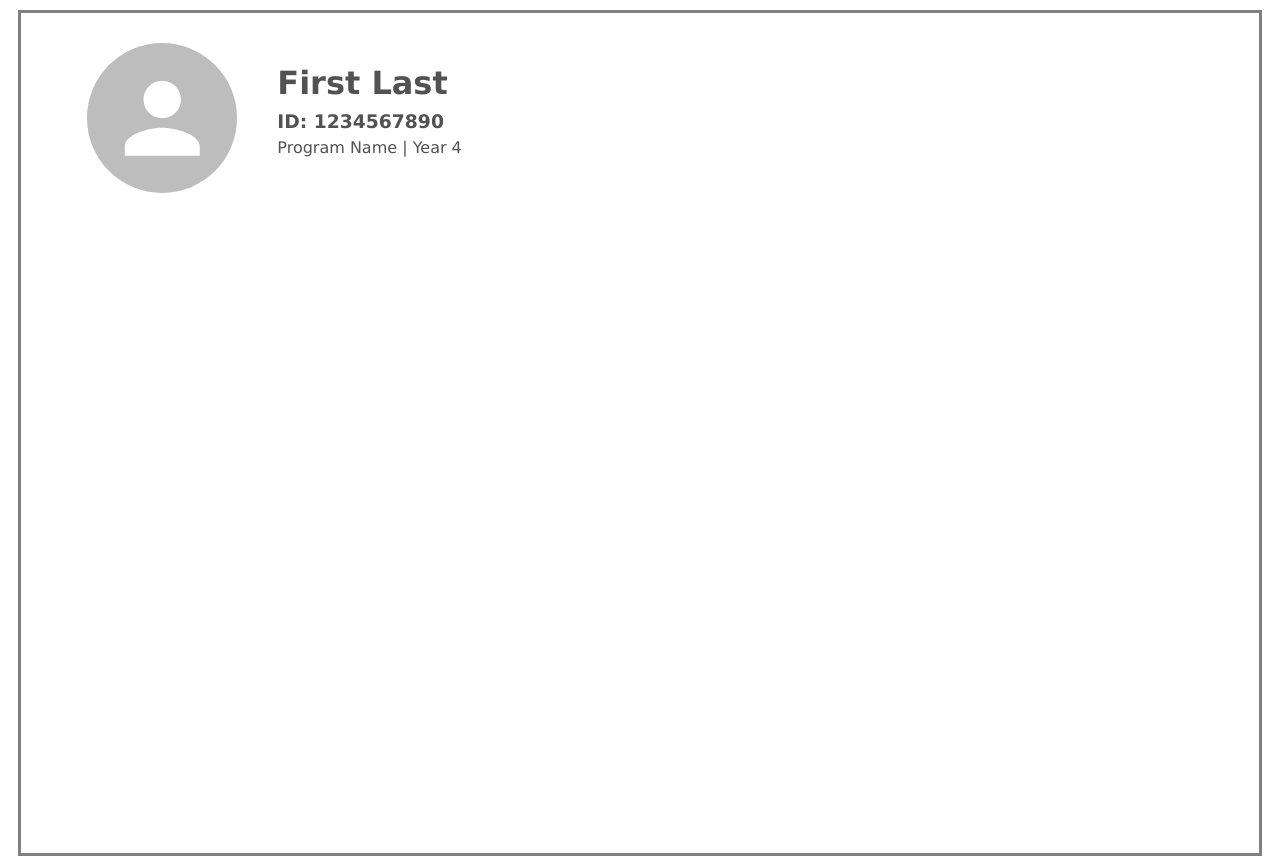
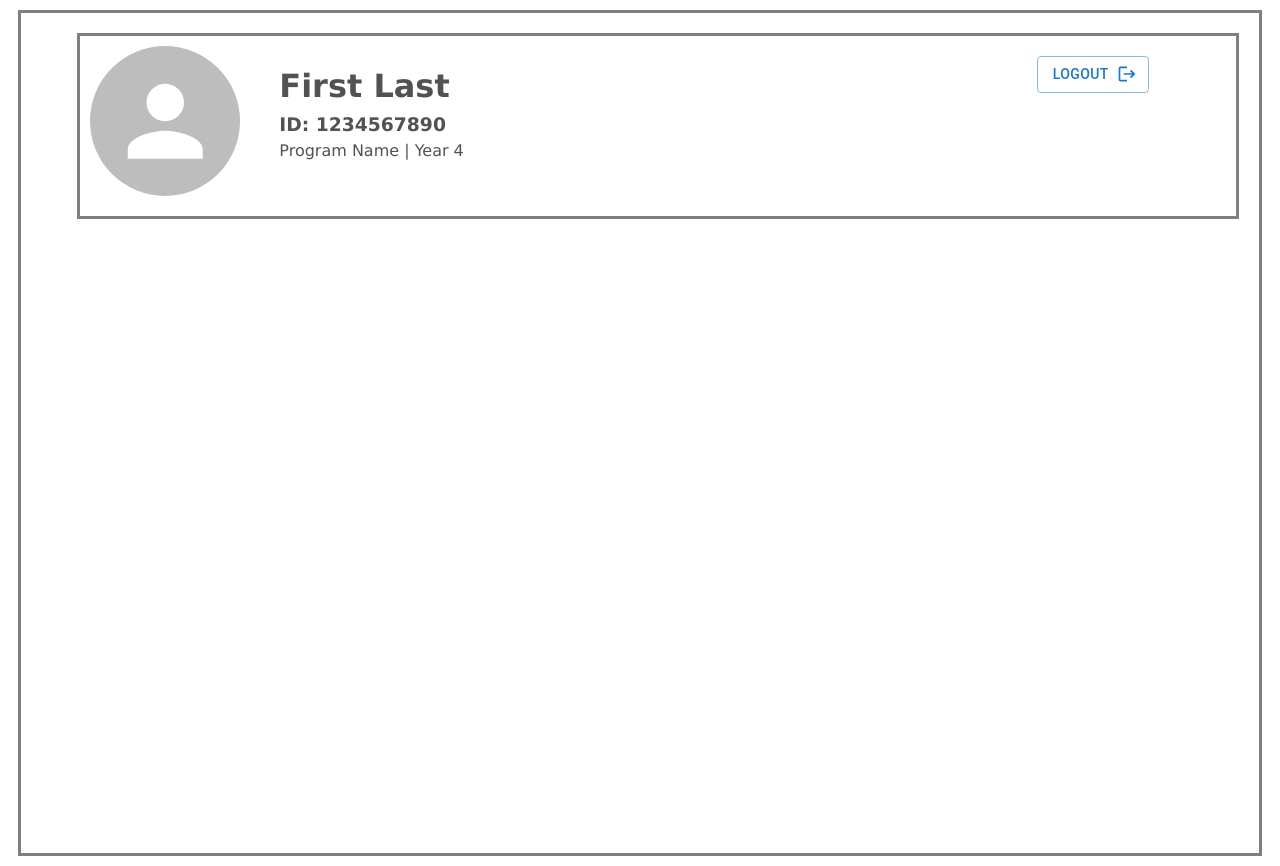
Before and after one commit to tnguyen10/ClassHub, a React (Create React App) app in the folder classhub/: page / in a window 1280 px wide. Built offline with nearby package versions, Linux system fonts and the light colour scheme.

Commit message:
feat: add signout button

```diff
--- a/classhub/package.json
+++ b/classhub/package.json
@@ -5,6 +5,7 @@
   "dependencies": {
     "@emotion/react": "^11.4.1",
     "@emotion/styled": "^11.3.0",
+    "@mui/icons-material": "^5.0.1",
     "@mui/material": "^5.0.1",
     "@testing-library/jest-dom": "^5.14.1",
     "@testing-library/react": "^11.2.7",
--- a/classhub/src/components/Overview.js
+++ b/classhub/src/components/Overview.js
@@ -1,18 +1,24 @@
 import Avatar from "@mui/material/Avatar";
-import Divider from '@mui/material/Divider';
 import Grid from "@mui/material/Grid";
+import Button from "@mui/material/Button";
+import LogoutIcon from "@mui/icons-material/Logout";
 
 const overviewStyle = {
+  border: "solid",
   height: "20%",
   marginLeft: "3%",
   borderColor: "grey",
-  padding: "10px"
+  padding: "10px",
 };
 
 const fontStyle = {
   fontFamily: "Verdana",
   color: "#525252",
-  marginBottom:"-10px",
+  marginBottom: "-10px",
+};
+
+const logoutButtonStyle = {
+  marginTop:"10px"
 }
 
 export default function Overview() {
@@ -22,10 +28,15 @@ export default function Overview() {
         <Grid item xs={2}>
           <Avatar sx={{ width: 150, height: 150 }}></Avatar>
         </Grid>
-        <Grid item xs={10}>
+        <Grid item xs={8}>
           <h1 style={fontStyle}>First Last</h1>
           <h3 style={fontStyle}>ID: 1234567890</h3>
           <p style={fontStyle}>Program Name | Year 4</p>
+        </Grid>
+        <Grid item xs={2}>
+          <Button variant="outlined" endIcon={<LogoutIcon/>} style={logoutButtonStyle}>
+            Logout
+          </Button>
         </Grid>
       </Grid>
     </div>
```
Also changed, not shown: 1 other file (tests, documents, lock files or other folders).
